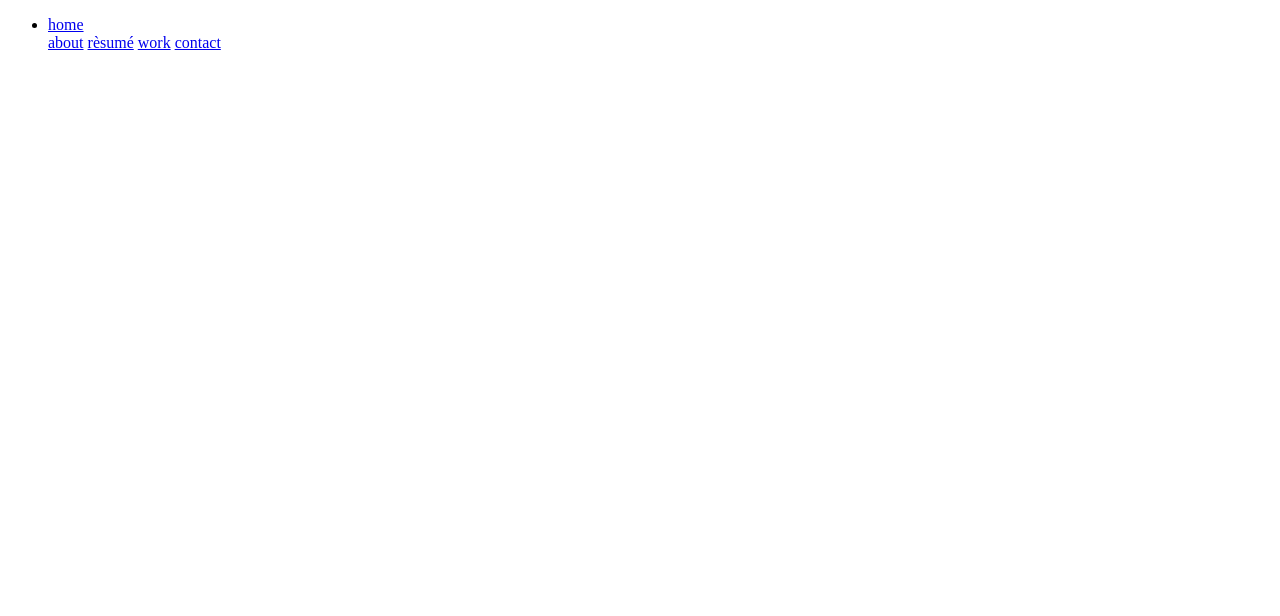
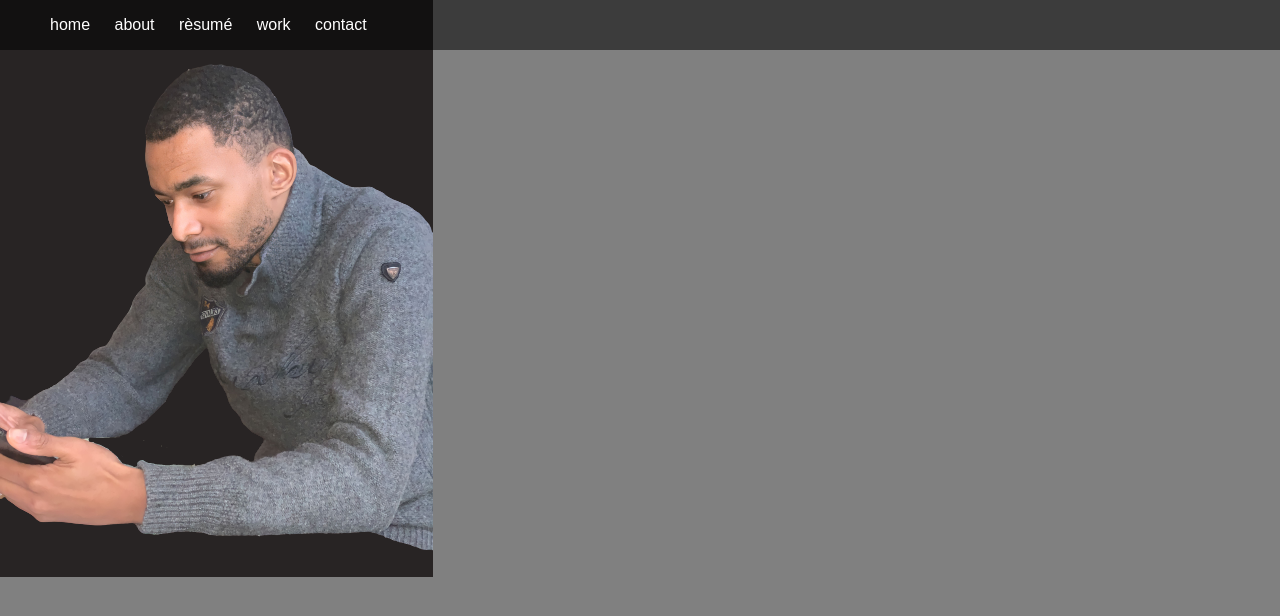
Before and after one commit to 3trafalgar/portfolio, a plain HTML site: page index.html in a window 1280 px wide. Drawn offline with Linux system fonts and the light colour scheme.

Commit message:
changes to portfolio make-up

```diff
--- a/index.html
+++ b/index.html
@@ -11,12 +11,13 @@
     <div class="nav-bar">
         <ul>
             <li><a href="./index.html">home</a></li>
-            <il><a href="./about.html">about</a></il>
-            <il><a href="./resume.html">rèsumé</a></il>
-            <il><a href="./work.html">work</a></il>
-            <il><a href="./contact.html">contact</a></il>
+            <li><a href="./about.html">about</a></li>
+            <li><a href="./resume.html">rèsumé</a></li>
+            <li><a href="./work.html">work</a></li>
+            <li><a href="./contact.html">contact</a></li>
         </ul>
     </div>
+        <img src="./img/IMG_2743-removebg-preview (1).png"/>
 
 </body>
 </html>
--- a/styles.css
+++ b/styles.css
@@ -1,3 +1,44 @@
-.topnav {
-    background-color: black;
+* {
+    color: white;
 }
+html {
+    height: 100%;
+    display: block;
+    font-family: sans-serif;
+}
+
+body{
+    background-color: gray;
+    margin: 0;
+}
+
+.nav-bar {
+    position: fixed;
+    display: block;
+    clear: none;
+    width: 100%;
+    background-color: rgba(0, 0, 0, 0.53) ;
+    text-align: left;
+    top: 0%;
+
+}
+
+li , a {
+    text-emphasis-style: none;
+    display: inline;
+    width: 5px;
+    height: auto;
+    margin: 5px;
+    text-decoration: none;
+    padding: 15px 40px 15 px;
+}
+
+.bg-image, img {
+    position: inherit;
+    float: left;
+    top: 10%;
+    left: 150px;
+    image-rendering: auto;
+    background-color: rgb(40, 36, 36);
+
+}
```
Also changed, not shown: about.html (+1 -0 lines), contact.html (+1 -0 lines), resume.html (+1 -0 lines), work.html (+1 -0 lines), img/IMG_2743-removebg-preview (1).png (added), img/IMG_2750.jpeg (added).
